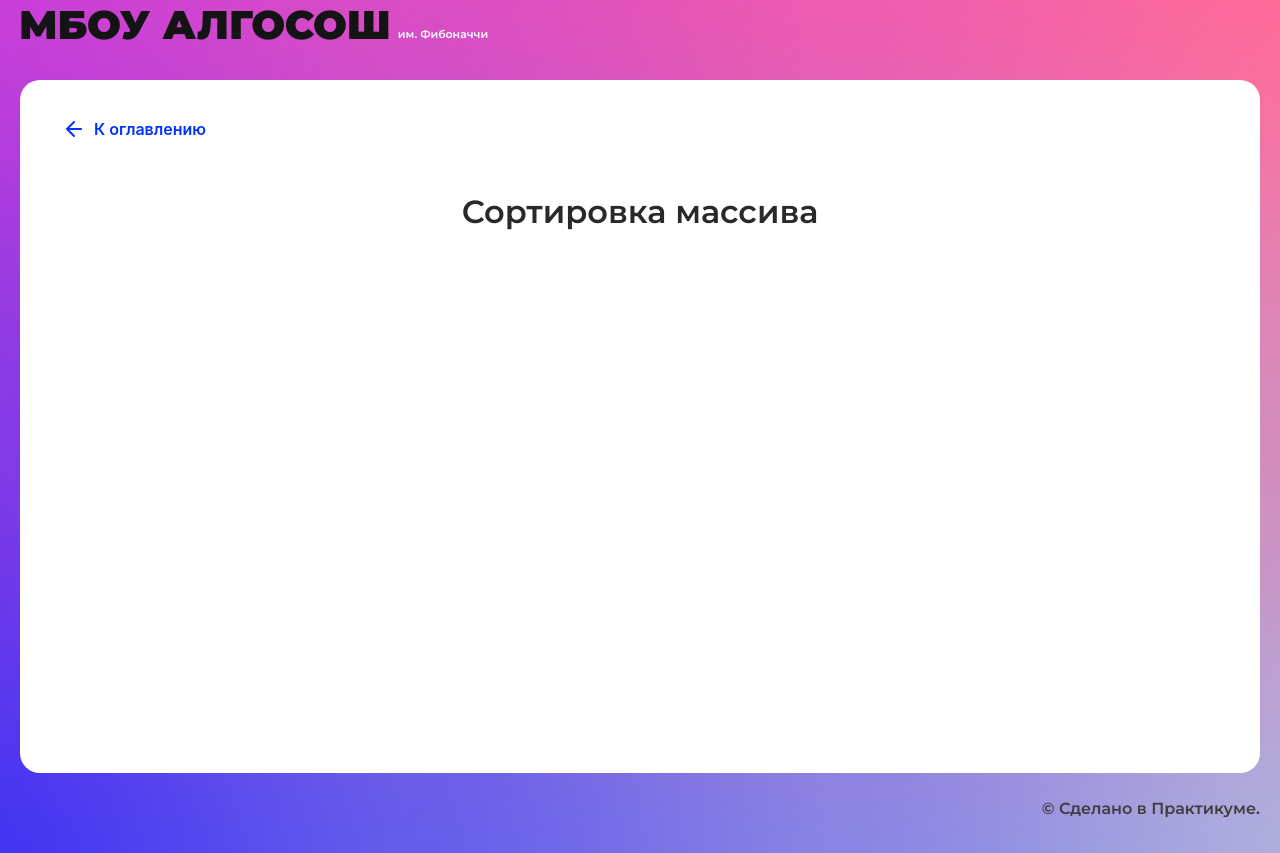
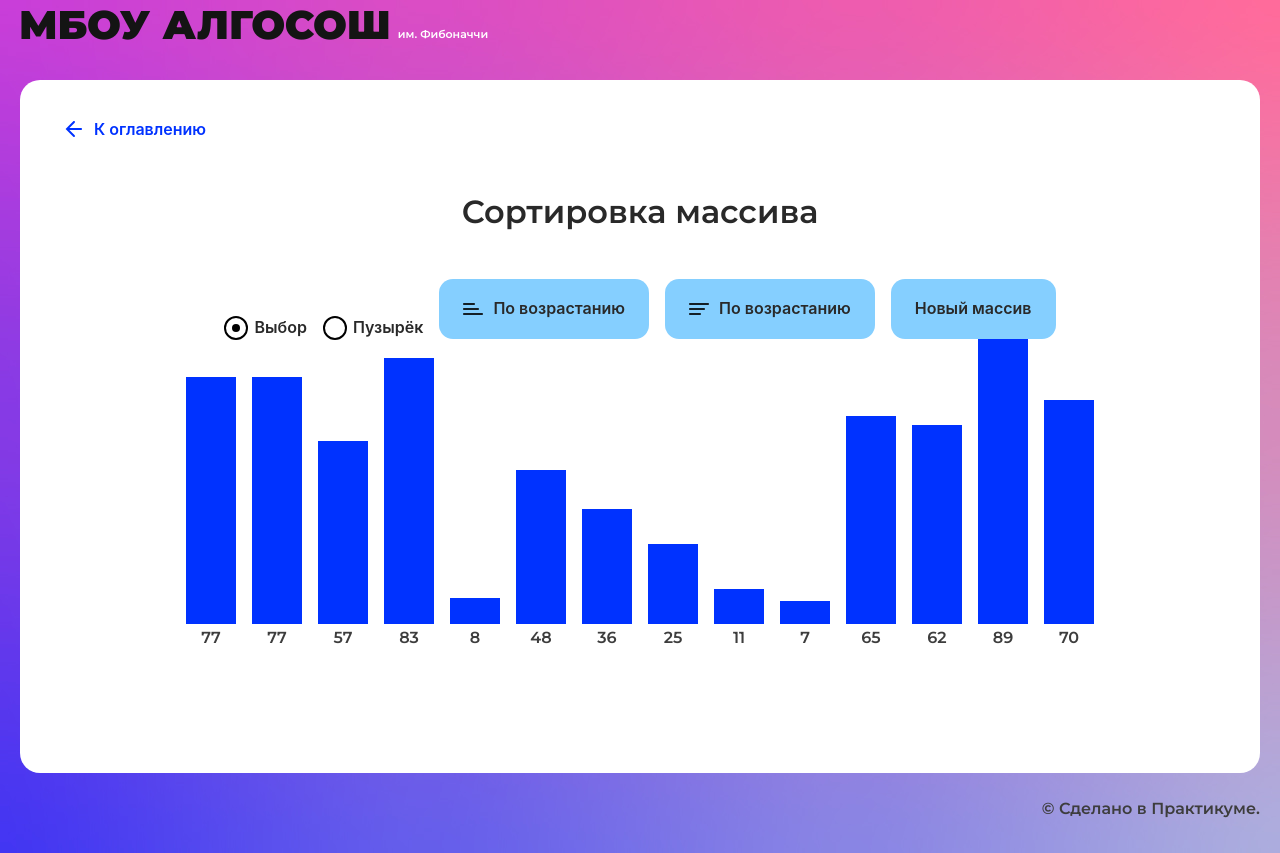
Before and after one commit to TrueD14BL0/algososh, a React (Create React App) app: page /sorting in a window 1280 px wide. Built offline with nearby package versions, Linux system fonts and the light colour scheme.

Commit message:
start sorting page

```diff
--- /dev/null
+++ b/src/components/sorting-page/sorting-page.module.css
@@ -0,0 +1,7 @@
+.flex {
+  display: flex;
+  flex-direction: row;
+  gap: 16px;
+  justify-content: center;
+  align-items: flex-end;
+}
--- a/src/components/sorting-page/sorting-page.tsx
+++ b/src/components/sorting-page/sorting-page.tsx
@@ -1,10 +1,63 @@
-import React from "react";
+import React, { useEffect, useState } from "react";
 import { SolutionLayout } from "../ui/solution-layout/solution-layout";
+import styles from './sorting-page.module.css';
+import { Column } from "../ui/column/column";
+import { RadioInput } from "../ui/radio-input/radio-input";
+import { Button } from "../ui/button/button";
+import { Direction } from "../../types/direction";
 
 export const SortingPage: React.FC = () => {
+
+  const [renderArray, setRenderArray] = useState<number[]>([]);
+  const [isStart, setStart] = useState(false);
+  const [sortType, setSortType] = useState('Выбор');
+
+  const generateNewArr = (): number[] => {
+    const qtyEl = Math.floor(Math.random() * 14+3);
+    const arrToRender: number[] = [];
+    for (let index = 0; index < qtyEl; index++) {
+      arrToRender.push(Math.floor(Math.random() * 100));
+    }
+    return arrToRender;
+  }
+
+  useEffect(()=>{
+    renderNewArr();
+  },[])
+
+  const renderNewArr = () => {
+    setStart(true);
+    setRenderArray(generateNewArr);
+    setStart(false);
+  }
+  const sortByAsc = () => {
+    setStart(true);
+  }
+
+  const sortByDesc = () => {
+    setStart(true);
+  }
+
   return (
     <SolutionLayout title="Сортировка массива">
-
+      <div className={styles.flex}>
+        <div className={styles.flex}>
+          <RadioInput name="type" label="Выбор" checked={sortType==='Выбор'} onChange={()=>setSortType('Выбор')} disabled={isStart} />
+          <RadioInput name="type" label="Пузырёк" checked={sortType==='Пузырёк'} onChange={()=>setSortType('Пузырёк')} disabled={isStart} />
+        </div>
+        <div className={styles.flex}>
+          <Button text="По возрастанию" onClick={sortByAsc} isLoader={isStart} disabled={isStart} sorting={Direction.Ascending} />
+          <Button text="По возрастанию" onClick={sortByDesc} isLoader={isStart} disabled={isStart} sorting={Direction.Descending} />
+        </div>
+        <div className={styles.flex}>
+          <Button text="Новый массив" onClick={renderNewArr} isLoader={isStart} disabled={isStart} />
+        </div>
+      </div>
+      <div className={styles.flex}>
+        {
+          renderArray.map((element, index)=><Column index={element} key={index}/>)
+        }
+      </div>
     </SolutionLayout>
   );
 };
--- a/src/components/string/string.tsx
+++ b/src/components/string/string.tsx
@@ -1,9 +1,9 @@
+import styles from "./string.module.css"
 import React, { useState } from "react";
 import { SolutionLayout } from "../ui/solution-layout/solution-layout";
 import { Input } from "../ui/input/input";
 import { Button } from "../ui/button/button";
 import { Circle } from "../ui/circle/circle";
-import styles from "./string.module.css"
 import { ElementStates } from "../../types/element-states";
 import { DELAY_IN_MS } from "../../constants/delays";
 
```
